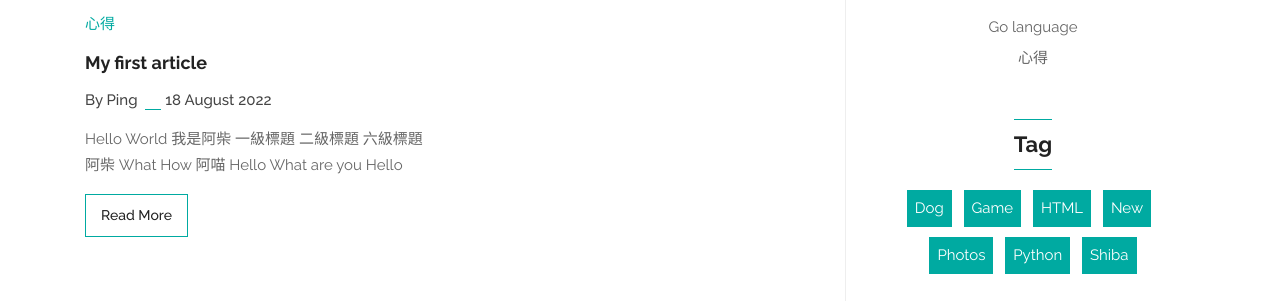
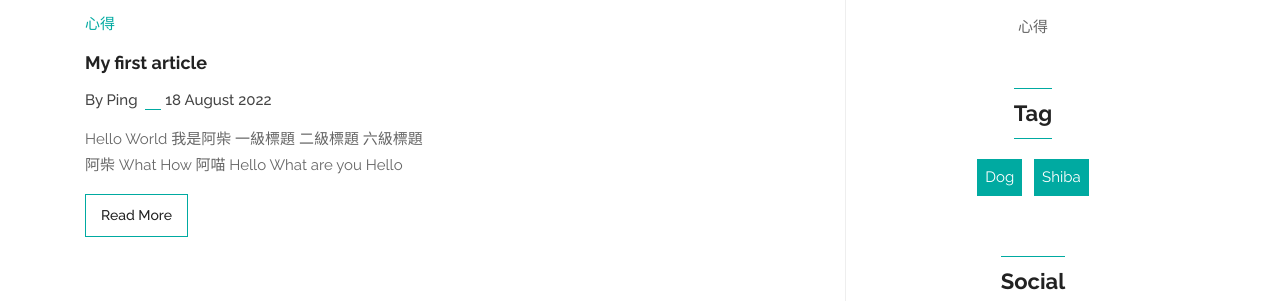
Before and after one commit to pingsnotes/pingsnotes.github.io, a plain HTML site: page categories/心得/index.html in a window 1280 px wide. Shown: the part 651-952 px from the top of the page. Drawn offline with nearby package versions, Linux system fonts and the light colour scheme; a script that the page names is missing.

Commit message:
my first article draft

```diff
--- a/blog/index.xml
+++ b/blog/index.xml
@@ -6,6 +6,6 @@
     <description>Recent content in blog on Ping&#39;s Notes</description>
     <generator>Hugo -- gohugo.io</generator>
     <language>zh-tw</language>
-    <lastBuildDate>Tue, 29 Oct 2019 13:49:23 +0600</lastBuildDate><atom:link href="https://pingsnotes.github.io/blog/index.xml" rel="self" type="application/rss+xml" />
+    <lastBuildDate>Tue, 29 Oct 2019 13:49:23 +0800</lastBuildDate><atom:link href="https://pingsnotes.github.io/blog/index.xml" rel="self" type="application/rss+xml" />
   </channel>
 </rss>
--- a/categories/心得/index.html
+++ b/categories/心得/index.html
@@ -177,9 +177,6 @@ I am writing this blog to share my thoughts.</p>
       <h4 class="widget-title">Category</h4>
       <ul class="list-unstyled">
         <li><a
-            href="/categories/go-language/">Go language</a>
-        </li>
-        <li><a
             href="/categories/%e5%bf%83%e5%be%97/">心得</a>
         </li>
       </ul>
@@ -190,16 +187,6 @@ I am writing this blog to share my thoughts.</p>
       <ul class="list-inline">
         <li class="list-inline-item"><a class="d-block p-2 bg-primary text-white"
             href="/tags/dog/">Dog</a></li>
-        <li class="list-inline-item"><a class="d-block p-2 bg-primary text-white"
-            href="/tags/game/">Game</a></li>
-        <li class="list-inline-item"><a class="d-block p-2 bg-primary text-white"
-            href="/tags/html/">HTML</a></li>
-        <li class="list-inline-item"><a class="d-block p-2 bg-primary text-white"
-            href="/tags/new/">New</a></li>
-        <li class="list-inline-item"><a class="d-block p-2 bg-primary text-white"
-            href="/tags/photos/">Photos</a></li>
-        <li class="list-inline-item"><a class="d-block p-2 bg-primary text-white"
-            href="/tags/python/">Python</a></li>
         <li class="list-inline-item"><a class="d-block p-2 bg-primary text-white"
             href="/tags/shiba/">Shiba</a></li>
       </ul>
@@ -270,9 +257,6 @@ I am writing this blog to share my thoughts.</p>
       <div class="col-lg-3 col-sm-6 mb-5">
         <h6 class="mb-4">Categories</h6>
         <ul class="list-unstyled">
-          <li class="mb-3"><a class="text-dark"
-              href="/categories/go-language/">Go language</a>
-          </li>
           <li class="mb-3"><a class="text-dark"
               href="/categories/%e5%bf%83%e5%be%97/">心得</a>
           </li>
--- a/sitemap.xml
+++ b/sitemap.xml
@@ -3,9 +3,6 @@
   xmlns:xhtml="http://www.w3.org/1999/xhtml">
   <url>
     <loc>https://pingsnotes.github.io/about/</loc>
-    <lastmod>2019-10-29T13:49:23+06:00</lastmod>
-  </url><url>
-    <loc>https://pingsnotes.github.io/blog/</loc>
     <lastmod>2019-10-29T13:49:23+06:00</lastmod>
   </url><url>
     <loc>https://pingsnotes.github.io/contact/</loc>
@@ -16,6 +13,9 @@
   </url><url>
     <loc>https://pingsnotes.github.io/search/</loc>
     <lastmod>2019-10-29T13:49:23+06:00</lastmod>
+  </url><url>
+    <loc>https://pingsnotes.github.io/blog/</loc>
+    <lastmod>2019-10-29T13:49:23+08:00</lastmod>
   </url><url>
     <loc>https://pingsnotes.github.io/about/__index/</loc>
   </url><url>
```
Also changed, not shown: blog/test/index.html (+2 -3 lines), tags/dog/index.html (+0 -16 lines), tags/shiba/index.html (+0 -16 lines).
